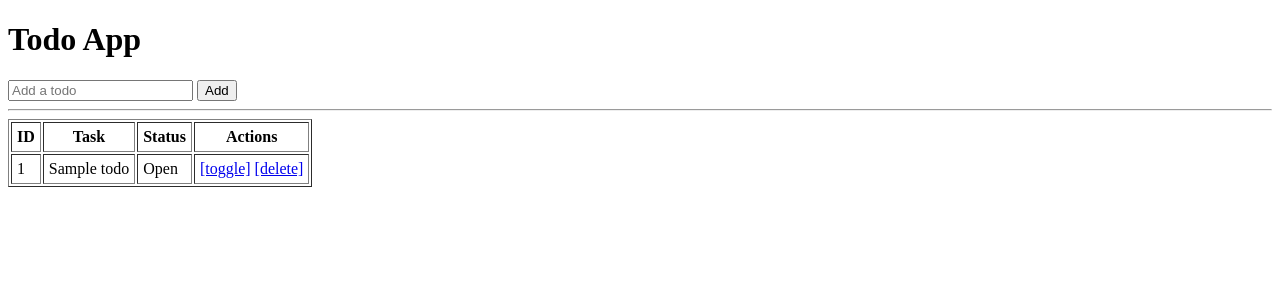
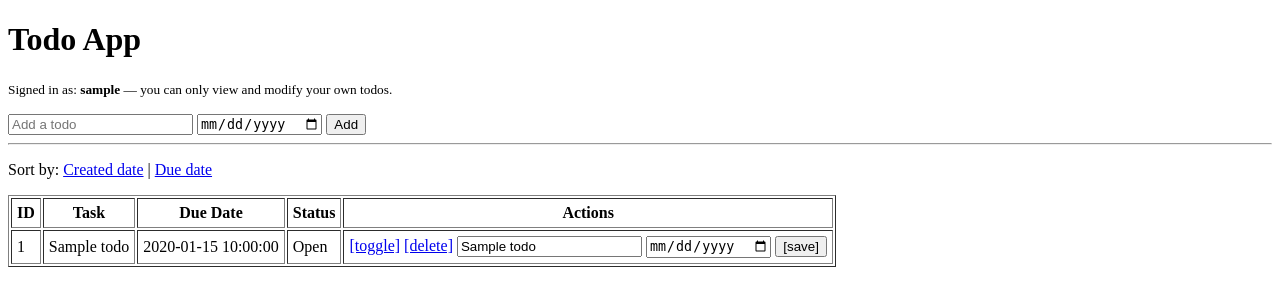
Before and after one commit to labworksdev/todo-app, a Flask app: template src/templates/index.html in a window 1280 px wide. Shown: the top 306 px of the page. Run offline with Flask 3, Linux system fonts and the light colour scheme; the template is opened without the code that fills it: most values are stand-ins (such as "Sample title", 1, 10 or a date in 2020); parts of the project's set-up code (start-up, migrations or seed data) failed here and were passed over.

Commit message:
feat: add due dates to todos with auth and ownership
- due_date column added to schema with auto-migration for existing DBs
- date picker on add form, due date displayed per todo
- overdue items highlighted red, sort by due date or created date
- inline edit form per row (title + due date)
- HTTP Basic Auth on all routes (AUTH_PASSWORD env var required at startup)
- rate limiting, constant-time credential comparison, failed attempt logging
- per-todo ownership via created_by column; users see only their own todos
- legacy todos migrated to AUTH_USERNAME on startup

Closes #26

Co-Authored-By: Claude Sonnet 4.6 <noreply@anthropic.com>

```diff
--- a/src/templates/index.html
+++ b/src/templates/index.html
@@ -2,33 +2,52 @@
 <html>
 <head>
     <title>Todo App</title>
+    <style>
+        .overdue { color: red; }
+    </style>
 </head>
 <body>
     <h1>Todo App</h1>
+    <p><small>Signed in as: <strong>{{ username }}</strong> &mdash; you can only view and modify your own todos.</small></p>
 
     <form action="/add" method="POST">
-        <input type="text" name="title" placeholder="Add a todo">
+        <input type="text" name="title" placeholder="Add a todo" required>
+        <input type="date" name="due_date">
         <button type="submit">Add</button>
     </form>
 
     <hr>
 
     {% if todos %}
+    <p>
+        Sort by:
+        <a href="/?sort=created_at">Created date</a> |
+        <a href="/?sort=due_date">Due date</a>
+    </p>
     <table border="1" cellpadding="5">
         <tr>
             <th>ID</th>
             <th>Task</th>
+            <th>Due Date</th>
             <th>Status</th>
             <th>Actions</th>
         </tr>
         {% for todo in todos %}
-        <tr>
+        {% set overdue = todo.due_date and todo.due_date < today and not todo.completed %}
+        <tr{% if overdue %} class="overdue"{% endif %}>
             <td>{{ todo.id }}</td>
             <td>{{ todo.title }}</td>
+            <td>{{ todo.due_date if todo.due_date else "—" }}</td>
             <td>{{ "Done" if todo.completed else "Open" }}</td>
             <td>
+                <!-- Server enforces ownership: only todos belonging to the authenticated user are shown and actions are verified server-side -->
                 <a href="/toggle/{{ todo.id }}">[toggle]</a>
                 <a href="/delete/{{ todo.id }}">[delete]</a>
+                <form action="/edit/{{ todo.id }}" method="POST" style="display:inline">
+                    <input type="text" name="title" value="{{ todo.title }}" required>
+                    <input type="date" name="due_date" value="{{ todo.due_date if todo.due_date else '' }}">
+                    <button type="submit">[save]</button>
+                </form>
             </td>
         </tr>
         {% endfor %}
--- a/src/todo_app/app.py
+++ b/src/todo_app/app.py
@@ -1,13 +1,80 @@
 """Flask todo application."""
 
+import hmac
+import logging
 import os
 import sqlite3
+import time
+from collections import defaultdict
+from datetime import date
+from functools import wraps
 from pathlib import Path
+from typing import Any, Callable
 
-from flask import Flask, redirect, render_template, request, url_for
+from flask import Flask, Response, redirect, render_template, request, url_for
+
+logger = logging.getLogger(__name__)
 
 app = Flask(__name__, template_folder=str(Path(__file__).parent.parent / "templates"))
 DATABASE = os.environ.get("DATABASE_PATH", "todos.db")
+AUTH_USERNAME = os.environ.get("AUTH_USERNAME", "admin")
+AUTH_PASSWORD = os.environ.get("AUTH_PASSWORD")
+
+if not AUTH_PASSWORD:
+    raise RuntimeError("AUTH_PASSWORD environment variable must be set to a non-empty value.")
+
+_RATE_LIMIT_WINDOW = 60  # seconds
+_RATE_LIMIT_MAX = 10     # max failed attempts per window
+_failed_attempts: dict[str, list[float]] = defaultdict(list)
+
+
+def _is_rate_limited(ip: str) -> bool:
+    """Return True if the IP has exceeded the failed login rate limit."""
+    now = time.monotonic()
+    attempts = [t for t in _failed_attempts[ip] if now - t < _RATE_LIMIT_WINDOW]
+    _failed_attempts[ip] = attempts
+    return len(attempts) >= _RATE_LIMIT_MAX
+
+
+def _rate_limit_response() -> Response | None:
+    """Return a 429 Response if the current request IP is rate-limited, else None."""
+    ip = request.remote_addr or "unknown"
+    if _is_rate_limited(ip):
+        logger.warning("Rate limit exceeded for IP %s", ip)
+        return Response("Too many failed attempts.", 429)
+    return None
+
+
+def _credentials_valid() -> bool:
+    """Return True if the current request carries valid Basic Auth credentials."""
+    auth = request.authorization
+    return (
+        auth is not None
+        and hmac.compare_digest(auth.username, AUTH_USERNAME)
+        and hmac.compare_digest(auth.password, AUTH_PASSWORD)
+    )
+
+
+def require_auth(f: Callable) -> Callable:
+    """Require HTTP Basic Auth for a route.
+
+    Note: Deploy behind HTTPS to prevent credentials from being transmitted in plaintext.
+    """
+    @wraps(f)
+    def decorated(*args: Any, **kwargs: Any) -> Any:
+        if (err := _rate_limit_response()):
+            return err
+        ip = request.remote_addr or "unknown"
+        if not _credentials_valid():
+            _failed_attempts[ip].append(time.monotonic())
+            logger.warning("Failed auth attempt from IP %s", ip)
+            return Response(
+                "Authentication required.",
+                401,
+                {"WWW-Authenticate": 'Basic realm="Todo App"'},
+            )
+        return f(*args, **kwargs)
+    return decorated
 
 
 def get_db() -> sqlite3.Connection:
@@ -25,48 +92,127 @@ def init_db() -> None:
             id INTEGER PRIMARY KEY AUTOINCREMENT,
             title TEXT NOT NULL,
             completed BOOLEAN NOT NULL DEFAULT 0,
-            created_at TIMESTAMP DEFAULT CURRENT_TIMESTAMP
+            created_at TIMESTAMP DEFAULT CURRENT_TIMESTAMP,
+            due_date TEXT,
+            created_by TEXT NOT NULL DEFAULT ''
         )
     """)
+    for column, definition in [("due_date", "TEXT"), ("created_by", "TEXT NOT NULL DEFAULT ''")]:
+        try:
+            conn.execute(f"ALTER TABLE todos ADD COLUMN {column} {definition}")  # noqa: S608
+        except sqlite3.OperationalError:
+            pass  # Column already exists
+    # Assign legacy todos (created before auth was added) to the current user
+    conn.execute(
+        "UPDATE todos SET created_by = ? WHERE created_by = ''",
+        (AUTH_USERNAME,),
+    )
     conn.commit()
     conn.close()
 
 
 @app.route("/")
+@require_auth
 def index() -> str:
     """Display all todos."""
+    sort = request.args.get("sort", "created_at")
+    order_by = "due_date ASC, created_at DESC" if sort == "due_date" else "created_at DESC"
     conn = get_db()
-    todos = conn.execute("SELECT * FROM todos ORDER BY created_at DESC").fetchall()
+    username = request.authorization.username if request.authorization else AUTH_USERNAME
+    todos = conn.execute(  # noqa: S608
+        f"SELECT * FROM todos WHERE created_by = ? ORDER BY {order_by}", (username,)
+    ).fetchall()
     conn.close()
-    return render_template("index.html", todos=todos)
+    return render_template("index.html", todos=todos, today=date.today().isoformat(), sort=sort, username=username)
+
+
+def _current_user() -> str:
+    """Return the authenticated username from the current request.
+
+    Raises RuntimeError if called outside an authenticated request context.
+    """
+    if not request.authorization:
+        raise RuntimeError("_current_user called without an authenticated request")
+    return request.authorization.username
+
+
+def _check_todo_access(conn: sqlite3.Connection, todo_id: int) -> Response | None:
+    """Return an error Response if the authenticated user cannot access the todo.
+
+    Must only be called from routes protected by @require_auth, which already
+    enforces rate limiting and credential validation before this is reached.
+
+    Returns 404 if the todo does not exist, 403 if it exists but is not owned
+    by the authenticated user.
+    """
+    username = _current_user()
+    row = conn.execute("SELECT created_by FROM todos WHERE id = ?", (todo_id,)).fetchone()
+    if row is None:
+        return Response("Not found", 404)
+    if row["created_by"] != username:
+        return Response("Forbidden", 403)
+    return None
 
 
 @app.route("/add", methods=["POST"])
+@require_auth
 def add() -> str:
     """Add a new todo."""
     title = request.form.get("title", "").strip()
+    due_date = request.form.get("due_date", "").strip() or None
     if title:
         conn = get_db()
-        conn.execute("INSERT INTO todos (title) VALUES (?)", (title,))
+        conn.execute(
+            "INSERT INTO todos (title, due_date, created_by) VALUES (?, ?, ?)",
+            (title, due_date, _current_user()),
+        )
         conn.commit()
         conn.close()
     return redirect(url_for("index"))
 
 
 @app.route("/toggle/<int:todo_id>")
+@require_auth
 def toggle(todo_id: int) -> str:
     """Toggle a todo's completed status."""
     conn = get_db()
+    if (err := _check_todo_access(conn, todo_id)):
+        conn.close()
+        return err
     conn.execute("UPDATE todos SET completed = NOT completed WHERE id = ?", (todo_id,))
     conn.commit()
     conn.close()
     return redirect(url_for("index"))
 
 
+@app.route("/edit/<int:todo_id>", methods=["POST"])
+@require_auth
+def edit(todo_id: int) -> str:
+    """Edit a todo's title and due date."""
+    title = request.form.get("title", "").strip()
+    due_date = request.form.get("due_date", "").strip() or None
+    if title:
+        conn = get_db()
+        if (err := _check_todo_access(conn, todo_id)):
+            conn.close()
+            return err
+        conn.execute(
+            "UPDATE todos SET title = ?, due_date = ? WHERE id = ?",
+            (title, due_date, todo_id),
+        )
+        conn.commit()
+        conn.close()
+    return redirect(url_for("index"))
+
+
 @app.route("/delete/<int:todo_id>")
+@require_auth
 def delete(todo_id: int) -> str:
     """Delete a todo."""
     conn = get_db()
+    if (err := _check_todo_access(conn, todo_id)):
+        conn.close()
+        return err
     conn.execute("DELETE FROM todos WHERE id = ?", (todo_id,))
     conn.commit()
     conn.close()
```
